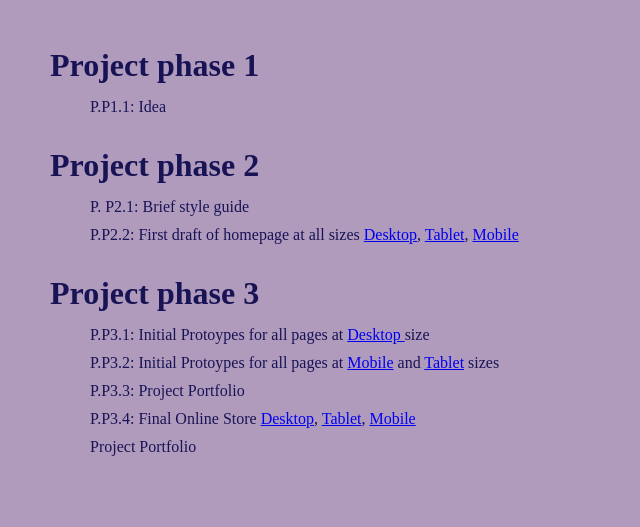
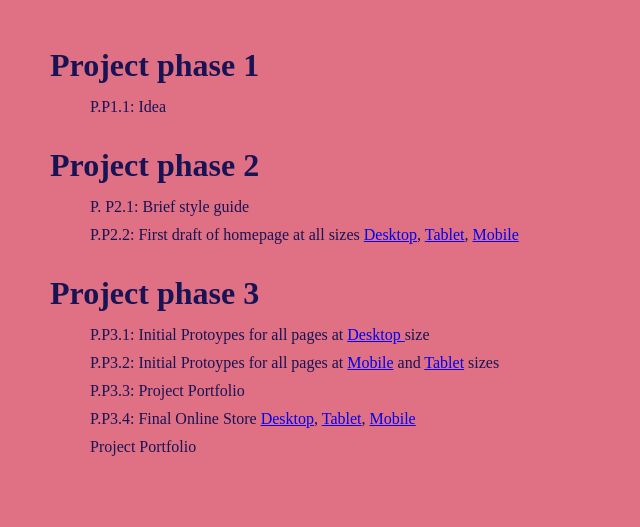
Before and after one commit to ttrobi99/avt415_s23, a plain HTML site: page index.html in a window 1280 px wide. Shown: the part 714-1241 px from the top of the page, without its empty margins (0-640 px from the left). Drawn offline with Linux system fonts and the light colour scheme; files that its build step writes are made by us from their sources.

Commit message:
Background color change

```diff
--- a/tiona_avt415 /css/main.css
+++ b/tiona_avt415 /css/main.css
@@ -4,7 +4,7 @@
 html {font-size: 100%;} /*16px*/
 
 body {
-  background-color: #b09bbd;
+  background-color: #e07083;
   color: #181354;
   margin: 0;
   padding: 50px;
```
